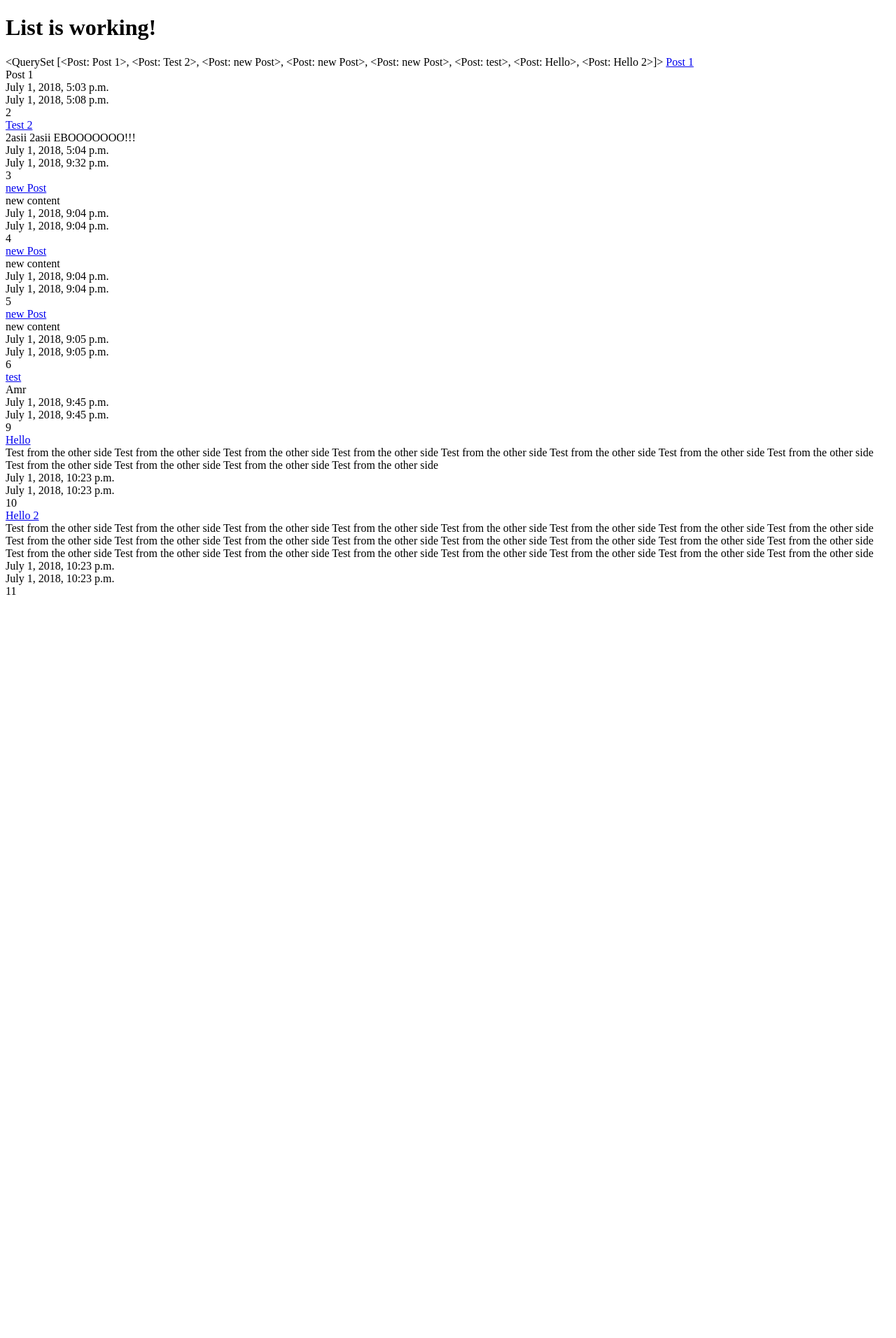
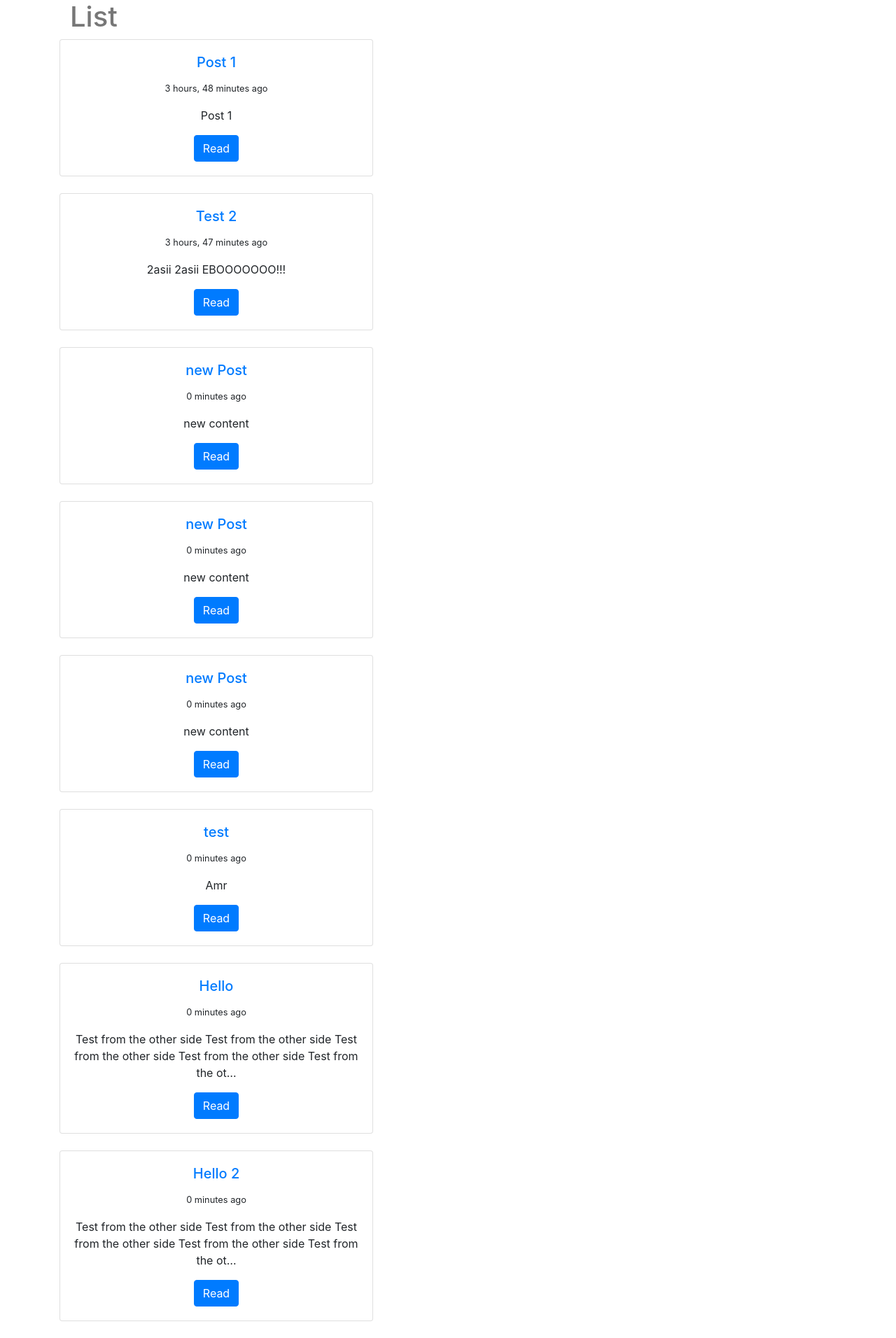
Before and after one commit to AmrMKayid/django-blog, a Django app: page /posts/ in a window 1280 px wide. Shown: the whole page at 70% size. Before the commit the page ends 850 px from the top, so only its background shows below. Run offline with Django 3.2, Linux system fonts and the light colour scheme; data comes from the database, SQL or seed files in the repository; both versions use the stored data as it was after the commit; some libraries are stand-ins or nearby versions.

Commit message:
implement bootstrap

```diff
--- a/Blog/urls.py
+++ b/Blog/urls.py
@@ -13,8 +13,10 @@ Including another URLconf
     1. Import the include() function: from django.urls import include, path
     2. Add a URL to urlpatterns:  path('blog/', include('blog.urls'))
 """
+from django.conf import settings
 from django.contrib import admin
 from django.urls import include, path, re_path
+from django.conf.urls.static import static
 
 # from posts import views as post_view
 
@@ -23,3 +25,6 @@ urlpatterns = [
     # path('posts/$', post_home, name='post_home'),
     re_path(r'^posts/', include(('posts.urls', 'posts') , namespace='posts')),
 ]
+
+if settings.DEBUG:
+    urlpatterns += static(settings.STATIC_URL, document_root=settings.STATIC_ROOT)
--- /dev/null
+++ b/static/css/base.css
@@ -0,0 +1,3 @@
+h1 {
+	color: #777777;
+}
--- a/templates/base.html
+++ b/templates/base.html
@@ -1,8 +1,20 @@
+{% load staticfiles %}
+
 <!DOCTYPE html>
 <html>
 
 <head>
 	<title>{% block head_title %} Blog {% endblock head_title %}</title>
+
+	<!-- Required meta tags -->
+    <meta charset="utf-8">
+    <meta name="viewport" content="width=device-width, initial-scale=1, shrink-to-fit=no">
+
+    <!-- Bootstrap CSS -->
+    <link rel="stylesheet" href="https://stackpath.bootstrapcdn.com/bootstrap/4.1.0/css/bootstrap.min.css" integrity="sha384-9gVQ4dYFwwWSjIDZnLEWnxCjeSWFphJiwGPXr1jddIhOegiu1FwO5qRGvFXOdJZ4" crossorigin="anonymous">
+
+
+	<link rel="stylesheet" type="text/css" href='{% static "css/base.css" %}'>
 	<style type="text/css">
 		{% block style %}
 
@@ -20,5 +32,12 @@
 		{% endblock content %}
 	</div>
 
+
+	<!-- Optional JavaScript -->
+    <!-- jQuery first, then Popper.js, then Bootstrap JS -->
+    <script src="https://code.jquery.com/jquery-3.3.1.slim.min.js" integrity="sha384-q8i/X+965DzO0rT7abK41JStQIAqVgRVzpbzo5smXKp4YfRvH+8abtTE1Pi6jizo" crossorigin="anonymous"></script>
+    <script src="https://cdnjs.cloudflare.com/ajax/libs/popper.js/1.14.0/umd/popper.min.js" integrity="sha384-cs/chFZiN24E4KMATLdqdvsezGxaGsi4hLGOzlXwp5UZB1LY//20VyM2taTB4QvJ" crossorigin="anonymous"></script>
+    <script src="https://stackpath.bootstrapcdn.com/bootstrap/4.1.0/js/bootstrap.min.js" integrity="sha384-uefMccjFJAIv6A+rW+L4AHf99KvxDjWSu1z9VI8SKNVmz4sk7buKt/6v9KI65qnm" crossorigin="anonymous"></script>
+
 </body>
 </html>
--- a/templates/post_list.html
+++ b/templates/post_list.html
@@ -2,16 +2,26 @@
 
 {% block content %}
 
-<h1>{{ title }} is working!</h1>
 
-{{ object_list }}
+<div class="col-sm-8 col-sm-offset-3">
 
-{% for obj in object_list %}
-	<a href='{{ obj.get_absolute_url }}'>{{ obj.title }}</a> <br>
-	{{ obj.content }} <br>
-	{{ obj.timestamp }} <br>
-	{{ obj.updated }} <br>
-	{{ obj.id }} <br>
-{% endfor %}
+	<h1>{{ title }}</h1>
+
+	{% for obj in object_list %}
+		<div class="row">
+			<div class="card text-center" style="width: 28rem;">
+			  <!-- <img class="card-img-top" src=".../100px180/" alt="Card image cap"> -->
+			  <div class="card-body">
+			    <h5 class="card-title"><a href='{{ obj.get_absolute_url }}'>{{ obj.title }}</a> </h5>
+			    <small>{{ obj.timestamp|timesince }} ago</small>
+			    <p class="card-text">{{ obj.content|linebreaks|truncatechars:120 }}</p>
+			    <a href="#" class="btn btn-primary">Read</a>
+			  </div>
+			</div>
+		</div>
+		<br>
+	{% endfor %}
+
+</div>
 
 {% endblock content %}
```
Also changed, not shown: Blog/settings.py (+8 -0 lines), templates/post_detail.html (+5 -6 lines), templates/post_form.html (+7 -8 lines), db.sqlite3.
